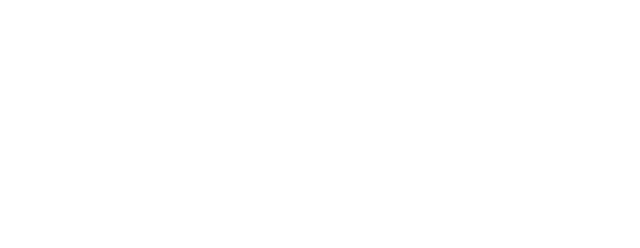
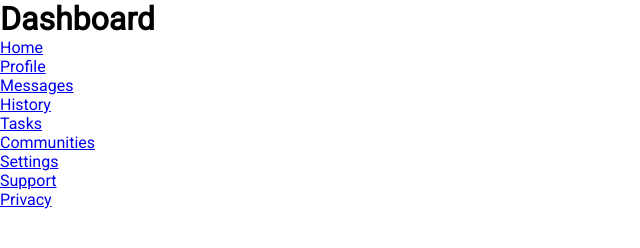
Before and after one commit to michsamko/The-Odin-Project, a plain HTML site: page Full-Stack-JavaScript/Intermediate-HTML-and-CSS/Admin-Dashboard/index.html in a window 1280 px wide. Shown: the whole page, without its empty margins (0-640 px from the left). Drawn offline with Linux system fonts and the light colour scheme.

Commit message:
Add a sidebar structure

```diff
--- a/Full-Stack-JavaScript/Intermediate-HTML-and-CSS/Admin-Dashboard/index.html
+++ b/Full-Stack-JavaScript/Intermediate-HTML-and-CSS/Admin-Dashboard/index.html
@@ -13,7 +13,23 @@
 		<title>Admin-Dashboard</title>
 	</head>
 	<body>
-		<sidebar></sidebar>
+		<sidebar>
+			<h1>Dashboard</h1>
+			<ul>
+				<li><a href="#">Home</a></li>
+				<li><a href="#">Profile</a></li>
+				<li><a href="#">Messages</a></li>
+				<li><a href="#">History</a></li>
+				<li><a href="#">Tasks</a></li>
+				<li><a href="#">Communities</a></li>
+			</ul>
+
+			<ul>
+				<li><a href="#">Settings</a></li>
+				<li><a href="#">Support</a></li>
+				<li><a href="#">Privacy</a></li>
+			</ul>
+		</sidebar>
 		<header></header>
 		<main></main>
 	</body>
--- a/Full-Stack-JavaScript/Intermediate-HTML-and-CSS/Admin-Dashboard/style.css
+++ b/Full-Stack-JavaScript/Intermediate-HTML-and-CSS/Admin-Dashboard/style.css
@@ -11,15 +11,16 @@
 
 body {
 	-webkit-font-smoothing: antialiased;
-    font-family: Roboto, system-ui, -apple-system, BlinkMacSystemFont, 'Segoe UI', Oxygen, Ubuntu, Cantarell, 'Open Sans', 'Helvetica Neue', sans-serif;
+	font-family: Roboto, system-ui, -apple-system, BlinkMacSystemFont, 'Segoe UI',
+		Oxygen, Ubuntu, Cantarell, 'Open Sans', 'Helvetica Neue', sans-serif;
 	min-height: 100vh;
 	height: 100%;
 	display: grid;
 	grid-template-areas:
-		'sidebar header'
-		'sidebar main'
-		'sidebar main'
-		'sidebar main';
+		'sidebar header header header'
+		'sidebar main main main'
+		'sidebar main main main'
+		'sidebar main main main';
 }
 
 img,
@@ -53,6 +54,8 @@ ol {
 	list-style: none;
 }
 
+
+
 sidebar {
 	grid-area: sidebar;
 }
```
